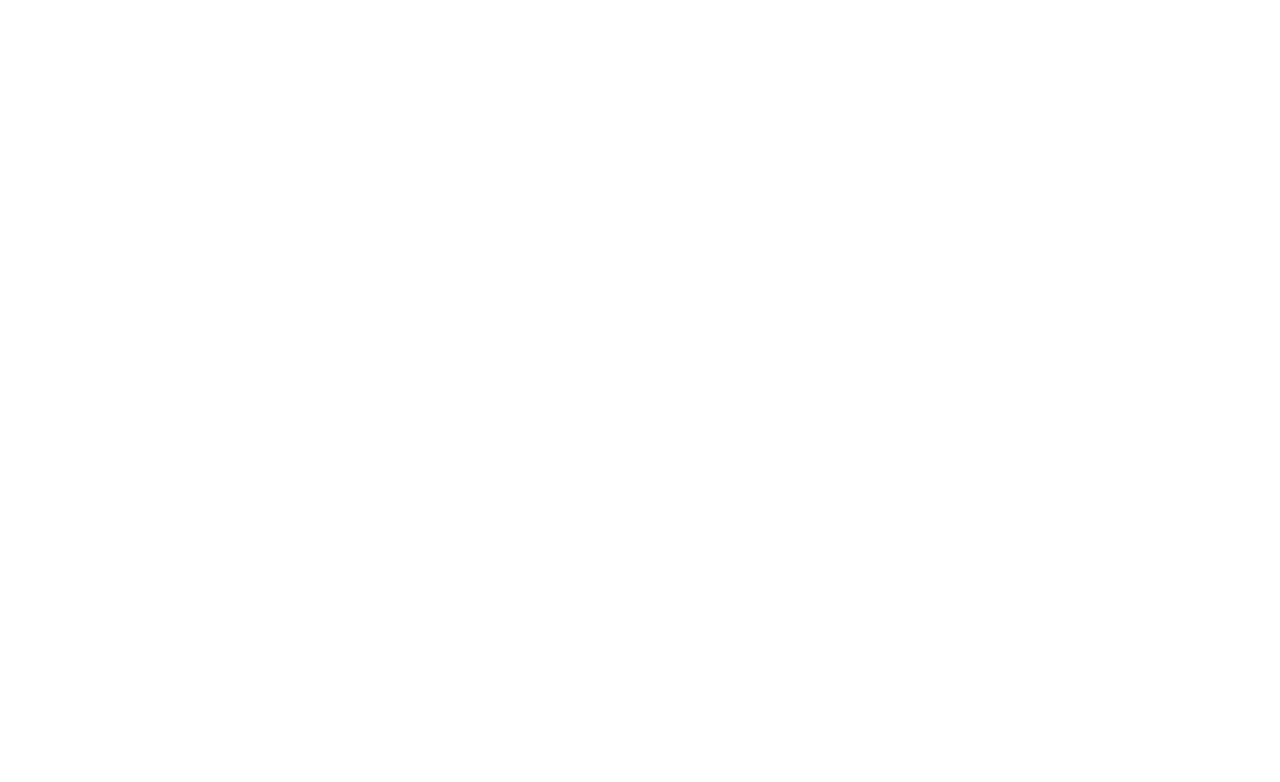
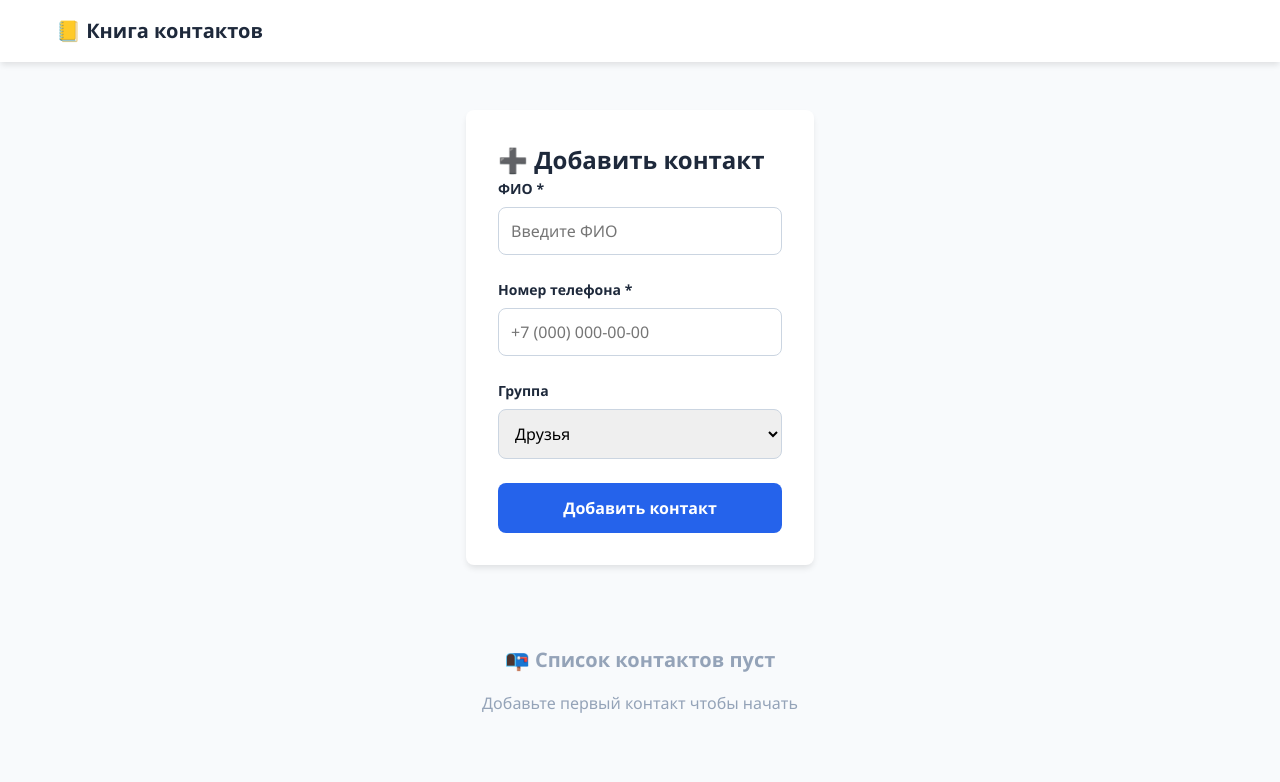
Before and after one commit to sirion2011/avtobus1_test_task, a website built with Vite: page src/index.html in a window 1280 px wide. Built offline with nearby package versions, Linux system fonts and the light colour scheme.

Commit message:
feat: implement basic contact list with styling and add contact form with validation

```diff
--- a/src/index.html
+++ b/src/index.html
@@ -3,11 +3,55 @@
 <head>
     <meta charset="UTF-8">
     <meta name="viewport" content="width=device-width, initial-scale=1.0">
-    <title>Тестовое задание</title>
+    <title>Книга контактов</title>
     <link rel="stylesheet" href="./scss/main.scss">
 </head>
 <body>
-    <div id="app"></div>
+    <div class="app">
+        <header class="header">
+            <div class="container">
+                <h1 class="header__title">📒 Книга контактов</h1>
+            </div>
+        </header>
+
+        <main class="main-content">
+    <div class="container">
+        <!-- Форма добавления контакта -->
+        <section class="contact-form-section">
+            <h2>➕ Добавить контакт</h2>
+            <form id="contact-form" class="contact-form">
+                <div class="form-group">
+                    <label for="contact-name">ФИО *</label>
+                    <input type="text" id="contact-name" name="name" required
+                           placeholder="Введите ФИО">
+                </div>
+
+                <div class="form-group">
+                    <label for="contact-phone">Номер телефона *</label>
+                    <input type="tel" id="contact-phone" name="phone" required
+                           placeholder="+7 (000) 000-00-00">
+                </div>
+
+                <div class="form-group">
+                    <label for="contact-group">Группа</label>
+                    <select id="contact-group" name="group">
+                        <!-- Опции загрузятся через TypeScript -->
+                    </select>
+                </div>
+
+                <button type="submit" class="btn-primary">Добавить контакт</button>
+            </form>
+        </section>
+
+        <!-- Список контактов -->
+        <section class="contacts-section">
+            <div id="contacts-container">
+                <!-- Сюда вставится список контактов -->
+            </div>
+        </section>
+    </div>
+</main>
+    </div>
     <script type="module" src="./ts/main.ts"></script>
 </body>
 </html>
--- a/src/scss/base/reset.scss
+++ b/src/scss/base/reset.scss
@@ -0,0 +1,30 @@
+* {
+  margin: 0;
+  padding: 0;
+  box-sizing: border-box;
+}
+
+html {
+  font-size: 16px;
+  scroll-behavior: smooth;
+}
+
+body {
+  font-family: var(--font-family);
+  line-height: 1.5;
+  color: var(--text-primary);
+  background-color: var(--bg-primary);
+}
+
+button {
+  border: none;
+  background: none;
+  cursor: pointer;
+  font-family: inherit;
+}
+
+input, select, textarea {
+  font-family: inherit;
+  border: none;
+  outline: none;
+}
--- /dev/null
+++ b/src/scss/components/contact-form.scss
@@ -0,0 +1,76 @@
+.contact-form-section {
+  background: var(--bg-primary);
+  padding: 2rem;
+  border-radius: var(--border-radius);
+  box-shadow: var(--shadow);
+  margin-bottom: 2rem;
+}
+
+.contact-form {
+  display: grid;
+  gap: 1.5rem;
+  max-width: 500px;
+}
+
+.form-group {
+  display: flex;
+  flex-direction: column;
+  gap: 0.5rem;
+}
+
+.form-group label {
+  font-weight: 600;
+  color: var(--text-primary);
+  font-size: var(--font-size-sm);
+}
+
+.form-group input,
+.form-group select {
+  padding: 0.75rem;
+  border: 1px solid var(--border-color);
+  border-radius: var(--border-radius);
+  font-size: var(--font-size-base);
+  transition: border-color 0.2s ease;
+
+  &:focus {
+    border-color: var(--primary-color);
+    box-shadow: 0 0 0 3px rgba(37, 99, 235, 0.1);
+  }
+}
+
+.btn-primary {
+  background: var(--primary-color);
+  color: white;
+  padding: 0.75rem 2rem;
+  border-radius: var(--border-radius);
+  font-size: var(--font-size-base);
+  font-weight: 600;
+  transition: all 0.2s ease;
+  border: 2px solid transparent;
+
+  &:hover {
+    background: #1d4ed8; /* Более темный оттенок синего */
+    transform: translateY(-1px);
+  }
+
+  &:active {
+    transform: translateY(0);
+  }
+
+  &:focus {
+    outline: none;
+    border-color: #93c5fd;
+  }
+}
+
+// Адаптивность
+@media (max-width: 768px) {
+  .contact-form-section {
+    padding: 1rem;
+    margin-bottom: 1rem;
+  }
+
+  .contact-form {
+    gap: 1rem;
+  }
+}
--- a/src/scss/components/contacts.scss
+++ b/src/scss/components/contacts.scss
@@ -0,0 +1,56 @@
+.contacts-list {
+  padding: 1rem 0;
+}
+
+.contacts-grid {
+  display: grid;
+  gap: 1rem;
+  grid-template-columns: repeat(auto-fill, minmax(300px, 1fr));
+}
+
+.contact-card {
+  background: var(--bg-primary);
+  border: 1px solid var(--border-color);
+  border-radius: var(--border-radius);
+  padding: 1.5rem;
+  box-shadow: var(--shadow);
+  transition: transform 0.2s ease, box-shadow 0.2s ease;
+
+  &:hover {
+    transform: translateY(-2px);
+    box-shadow: 0 8px 25px -8px rgba(0, 0, 0, 0.15);
+  }
+}
+
+.contact-name {
+  font-size: var(--font-size-lg);
+  font-weight: 600;
+  color: var(--text-primary);
+  margin-bottom: 0.5rem;
+}
+
+.contact-phone {
+  font-size: var(--font-size-base);
+  color: var(--text-secondary);
+  margin-bottom: 0.5rem;
+}
+
+.contact-group {
+  display: inline-block;
+  background: var(--bg-tertiary);
+  color: var(--text-secondary);
+  padding: 0.25rem 0.75rem;
+  border-radius: 20px;
+  font-size: var(--font-size-sm);
+}
+
+.empty-state {
+  text-align: center;
+  padding: 3rem 1rem;
+  color: var(--text-muted);
+
+  h2 {
+    margin-bottom: 1rem;
+    font-size: var(--font-size-xl);
+  }
+}
--- a/src/scss/main.scss
+++ b/src/scss/main.scss
@@ -0,0 +1,35 @@
+@import './variables.scss';
+@import './base/reset.scss';
+@import './components/contacts.scss';
+@import './components/contact-form.scss';
+
+// Базовые стили приложения
+.app {
+  min-height: 100vh;
+  background-color: var(--bg-secondary);
+}
+
+.container {
+  max-width: 1200px;
+  margin: 0 auto;
+  padding: 0 1rem;
+}
+
+.header {
+  background-color: var(--bg-primary);
+  padding: 1rem 0;
+  box-shadow: var(--shadow);
+  margin-bottom: 2rem;
+
+  &__title {
+    font-size: var(--font-size-xl);
+    font-weight: 600;
+    color: var(--text-primary);
+  }
+}
+
+.main-content {
+  display: grid;
+  gap: 2rem;
+  padding: 1rem 0;
+}
--- a/src/scss/variables.scss
+++ b/src/scss/variables.scss
@@ -0,0 +1,26 @@
+// Цветовая схема
+:root {
+  --primary-color: #2563eb;
+  --secondary-color: #64748b;
+  --success-color: #10b981;
+  --danger-color: #ef4444;
+  --warning-color: #f59e0b;
+
+  --bg-primary: #ffffff;
+  --bg-secondary: #f8fafc;
+  --bg-tertiary: #e2e8f0;
+
+  --text-primary: #1e293b;
+  --text-secondary: #475569;
+  --text-muted: #94a3b8;
+
+  --border-color: #cbd5e1;
+  --border-radius: 8px;
+  --shadow: 0 4px 6px -1px rgba(0, 0, 0, 0.1);
+
+  --font-family: 'Segoe UI', system-ui, sans-serif;
+  --font-size-sm: 0.875rem;
+  --font-size-base: 1rem;
+  --font-size-lg: 1.125rem;
+  --font-size-xl: 1.25rem;
+}
--- a/src/ts/classes/contact.ts
+++ b/src/ts/classes/contact.ts
@@ -0,0 +1,17 @@
+import { IContact } from '../types/index.js';
+
+export class Contact implements IContact {
+  public id: string;
+
+  constructor(
+    public name: string,
+    public phone: string,
+    public group: string
+  ) {
+    this.id = this.generateId();
+  }
+
+  private generateId(): string {
+    return Date.now().toString(36) + Math.random().toString(36).substr(2);
+  }
+}
--- a/src/ts/classes/contactManager.ts
+++ b/src/ts/classes/contactManager.ts
@@ -0,0 +1,42 @@
+import { Contact } from './contact.js';
+import { IContact } from '../types/index.js';
+
+export class ContactManager {
+  private contacts: Contact[] = [];
+  private groups: string[] = ['Друзья', 'Коллеги', 'Семья'];
+
+  constructor() {
+    this.loadFromStorage(); // ← ЭТОТ МЕТОД НУЖНО СОЗДАТЬ
+  }
+
+  // ДОБАВЛЯЕМ МЕТОД loadFromStorage
+  private loadFromStorage(): void {
+    const stored = localStorage.getItem('contacts');
+    if (stored) {
+      const contactsData: IContact[] = JSON.parse(stored);
+      this.contacts = contactsData.map(contact =>
+        new Contact(contact.name, contact.phone, contact.group)
+      );
+    }
+  }
+
+  // ДОБАВЛЯЕМ МЕТОД saveToStorage
+  private saveToStorage(): void {
+    localStorage.setItem('contacts', JSON.stringify(this.contacts));
+  }
+
+  // ДОБАВЛЯЕМ БАЗОВЫЕ МЕТОДЫ ДЛЯ ТЕСТА
+  public addContact(name: string, phone: string, group: string): void {
+    const contact = new Contact(name, phone, group);
+    this.contacts.push(contact);
+    this.saveToStorage();
+  }
+
+  public getContacts(): Contact[] {
+    return this.contacts;
+  }
+
+  public getGroups(): string[] {
+    return this.groups;
+  }
+}
--- a/src/ts/components/contactForm.ts
+++ b/src/ts/components/contactForm.ts
@@ -0,0 +1,66 @@
+import { ContactManager } from '../classes/contactManager.js';
+
+export class ContactForm {
+    private formElement: HTMLFormElement;
+    private contactManager: ContactManager;
+    private onSubmitCallback: (() => void) | null = null;
+
+    constructor(formId: string) {
+        const form = document.getElementById(formId);
+        if (!form) {
+            throw new Error(`Form with id '${formId}' not found`);
+        }
+
+        this.formElement = form as HTMLFormElement;
+        this.contactManager = new ContactManager();
+        this.init();
+    }
+
+    private init(): void {
+        this.formElement.addEventListener('submit', this.handleSubmit.bind(this));
+        this.renderGroupOptions();
+    }
+
+    private renderGroupOptions(): void {
+        const groupSelect = this.formElement.querySelector('#contact-group') as HTMLSelectElement;
+        if (!groupSelect) return;
+
+        const groups = this.contactManager.getGroups();
+        groupSelect.innerHTML = groups.map(group =>
+            `<option value="${group}">${group}</option>`
+        ).join('');
+    }
+
+    private handleSubmit(event: Event): void {
+        event.preventDefault();
+
+        const formData = new FormData(this.formElement);
+        const name = formData.get('name') as string;
+        const phone = formData.get('phone') as string;
+        const group = formData.get('group') as string;
+
+        // Базовая валидация
+        if (!name?.trim() || !phone?.trim()) {
+            alert('Заполните все обязательные поля');
+            return;
+        }
+
+        try {
+            this.contactManager.addContact(name.trim(), phone.trim(), group);
+            this.formElement.reset();
+
+            // Вызываем колбэк для обновления списка
+            if (this.onSubmitCallback) {
+                this.onSubmitCallback();
+            }
+
+            console.log('Контакт добавлен:', { name, phone, group });
+        } catch (error) {
+            alert(error instanceof Error ? error.message : 'Ошибка при добавлении контакта');
+        }
+    }
+
+    public setOnSubmit(callback: () => void): void {
+        this.onSubmitCallback = callback;
+    }
+}
--- a/src/ts/components/contactList.ts
+++ b/src/ts/components/contactList.ts
@@ -0,0 +1,61 @@
+import { Contact } from '../classes/contact.js';
+import { ContactManager } from '../classes/contactManager.js';
+
+export class ContactList {
+  private container: HTMLElement;
+  private contactManager: ContactManager;
+
+  constructor(containerId: string) {
+    this.container = document.getElementById(containerId)!;
+    this.contactManager = new ContactManager();
+    this.render();
+  }
+
+  private render(): void {
+    const contacts = this.contactManager.getContacts();
+
+    if (contacts.length === 0) {
+      this.container.innerHTML = this.getEmptyState();
+      return;
+    }
+
+    this.container.innerHTML = this.getContactsHTML(contacts);
+  }
+
+  private getEmptyState(): string {
+    return `
+      <div class="empty-state">
+        <h2>📭 Список контактов пуст</h2>
+        <p>Добавьте первый контакт чтобы начать</p>
+      </div>
+    `;
+  }
+
+  private getContactsHTML(contacts: Contact[]): string {
+    return `
+      <div class="contacts-list">
+        <h2>📋 Контакты (${contacts.length})</h2>
+        <div class="contacts-grid">
+          ${contacts.map(contact => this.getContactHTML(contact)).join('')}
+        </div>
+      </div>
+    `;
+  }
+
+  private getContactHTML(contact: Contact): string {
+    return `
+      <div class="contact-card">
+        <div class="contact-info">
+          <h3 class="contact-name">${contact.name}</h3>
+          <p class="contact-phone">${contact.phone}</p>
+          <span class="contact-group">${contact.group}</span>
+        </div>
+      </div>
+    `;
+  }
+
+  // Метод для обновления списка
+  public update(): void {
+    this.render();
+  }
+}
--- a/src/ts/main.ts
+++ b/src/ts/main.ts
@@ -0,0 +1,39 @@
+import { ContactList } from './components/contactList.js';
+import { ContactForm } from './components/contactForm.js';
+import { ContactManager } from './classes/contactManager.js';
+
+
+class App {
+    private contactList: ContactList;
+    private contactForm: ContactForm;
+
+    constructor() {
+        // Инициализируем компоненты
+        this.contactList = new ContactList('contacts-container');
+        this.contactForm = new ContactForm('contact-form');
+
+        // Связываем форму и список
+        this.contactForm.setOnSubmit(() => {
+            this.contactList.update();
+        });
+
+        // Добавляем тестовые данные
+        this.addSampleData();
+    }
+
+    private addSampleData(): void {
+        // Простая проверка чтобы не дублировать данные
+        const tempManager = new ContactManager();
+        if (tempManager.getContacts().length === 0) {
+            tempManager.addContact('Иван Иванов', '+7 900 123-45-67', 'Друзья');
+            tempManager.addContact('Мария Петрова', '+7 900 987-65-43', 'Коллеги');
+            tempManager.addContact('Алексей Сидоров', '+7 900 555-35-35', 'Семья');
+            this.contactList.update();
+        }
+    }
+}
+
+// Запускаем приложение когда страница загрузится
+document.addEventListener('DOMContentLoaded', () => {
+    new App();
+});
```
Also changed, not shown: src/ts/types/index.ts (+11 -0 lines).
